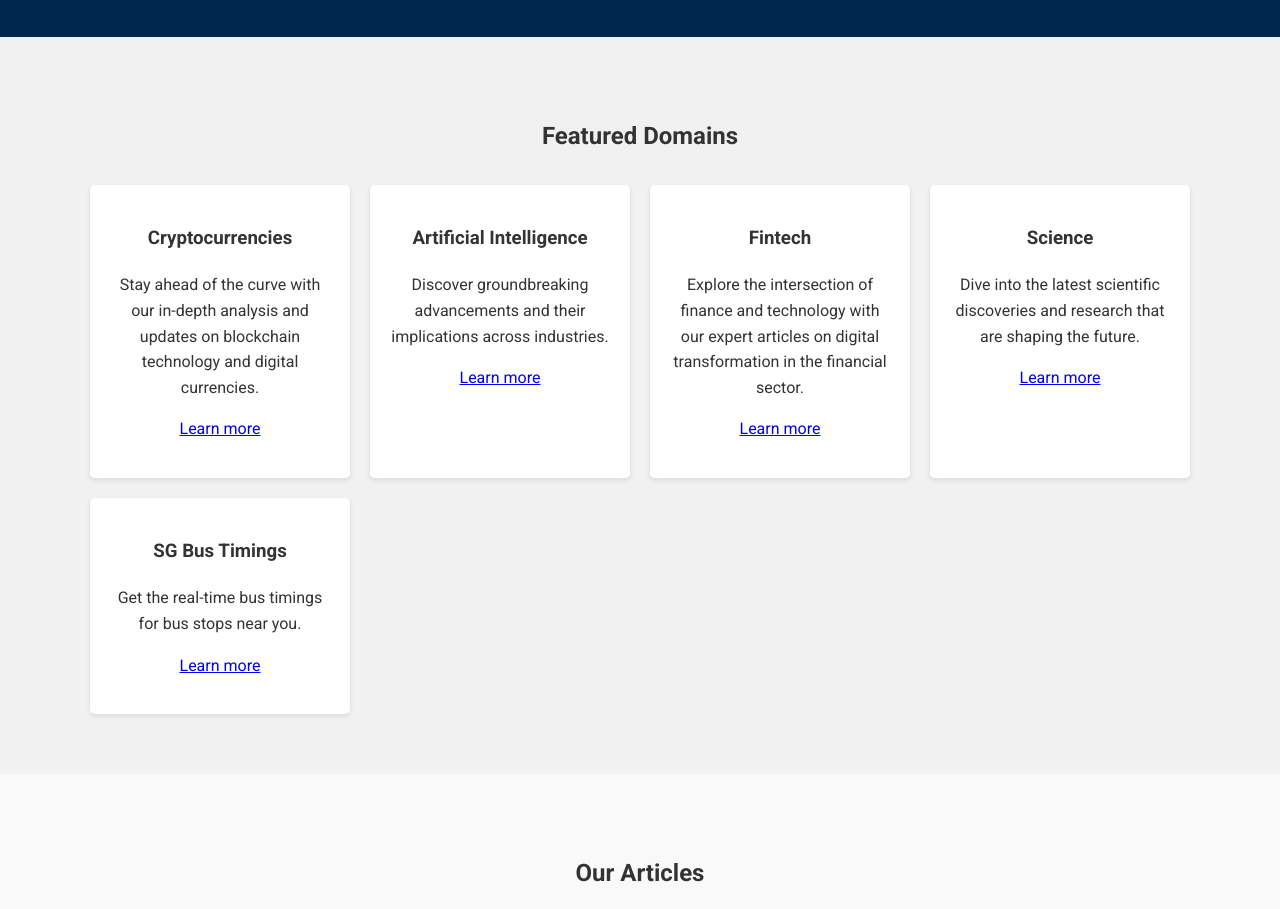
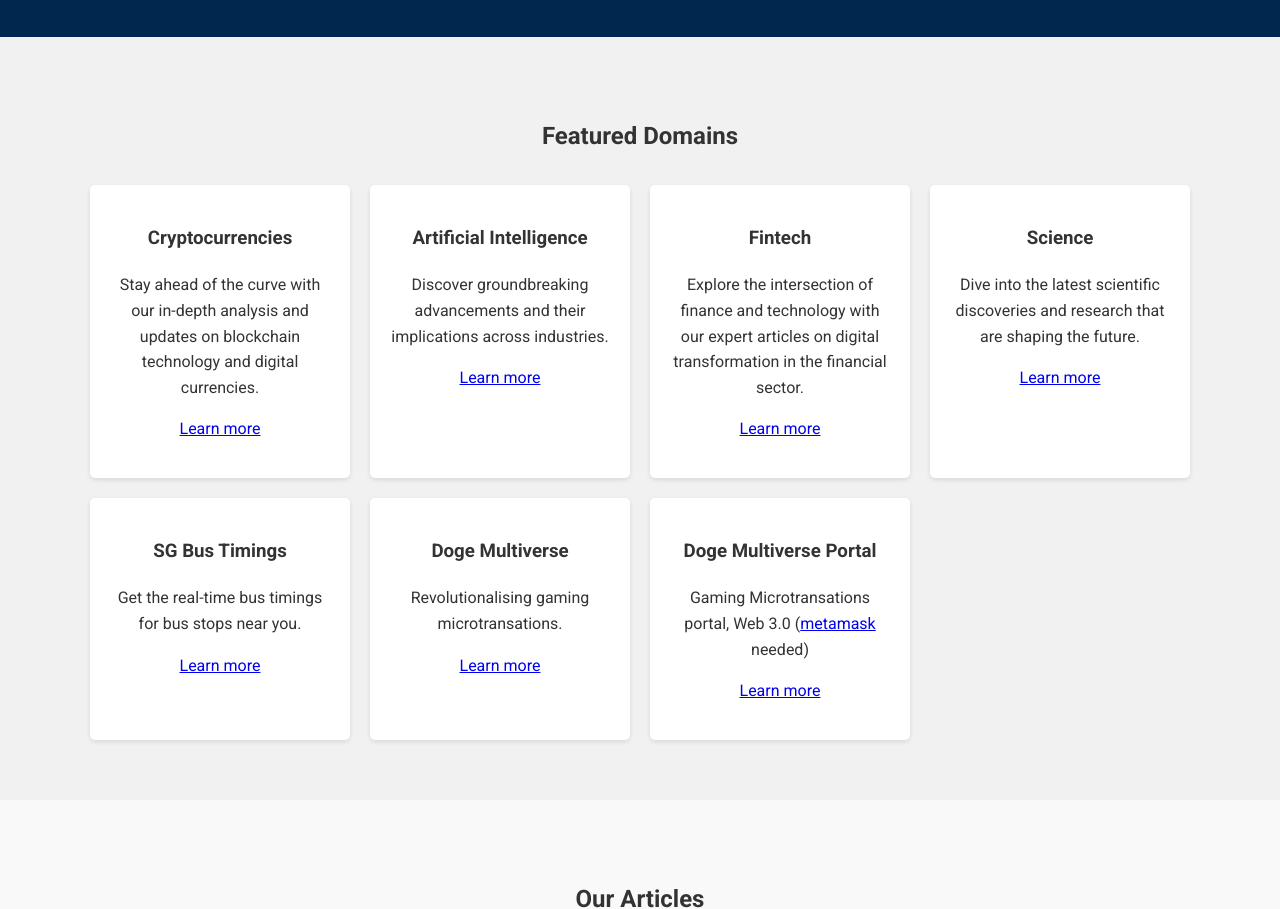
Before and after one commit to alexpvpmindustry/hij_landing_page, a plain HTML site: page sitemap.html in a window 1280 px wide. Shown: the part 148-1057 px from the top of the page. Drawn offline with Linux system fonts and the light colour scheme.

Commit message:
update sitemaps

```diff
--- a/sitemap.html
+++ b/sitemap.html
@@ -57,6 +57,16 @@
                     <h3>SG Bus Timings</h3>
                     <p>Get the real-time bus timings for bus stops near you.</p>
                     <p><a href="https://bustiming.highimpactjournal.org">Learn more</a></p>
+                </div>
+                <div class="domain-item">
+                    <h3>Doge Multiverse</h3>
+                    <p>Revolutionalising gaming microtransations.</p>
+                    <p><a href="https://dogemultiverse.sg">Learn more</a></p>
+                </div>
+                <div class="domain-item">
+                    <h3>Doge Multiverse Portal</h3>
+                    <p>Gaming Microtransations portal, Web 3.0 (<a href="https://www.metamask.io">metamask</a> needed)</p>
+                    <p><a href="https://token.dogemultiverse.sg">Learn more</a></p>
                 </div>
             </div>
         </div>
```
Also changed, not shown: index.html (+2 -1 lines).
